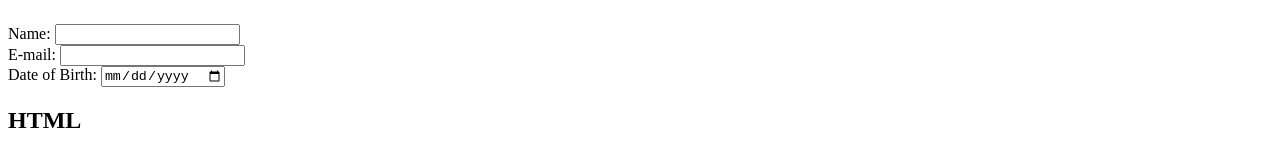
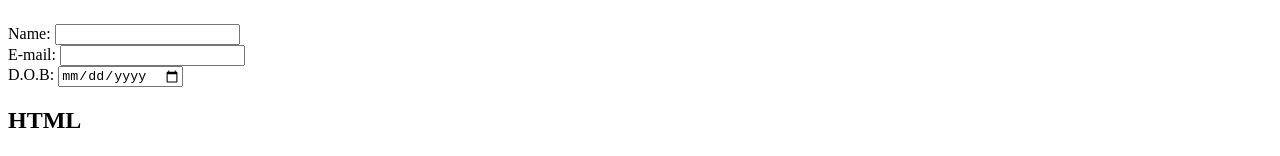
Before and after one commit to PrathamKarki/Accessibility-Quiz, a plain HTML site: page index.html in a window 1280 px wide. Shown: the part 489-645 px from the top of the page. Drawn offline with Linux system fonts and the light colour scheme.

Commit message:
typo fix for birth-date

```diff
--- a/index.html
+++ b/index.html
@@ -32,7 +32,7 @@
                     <input type="email" name="student-email" id="student-email" required>
                 </div>
                 <div class="info">
-                    <label for="date-of-birth">Date of Birth:</label>
+                    <label for="date-of-birth">D.O.B:</label>
                     <input type="date" name="student-birth-date" id="date-of-birth" required>
                 </div>
             </section>
```
